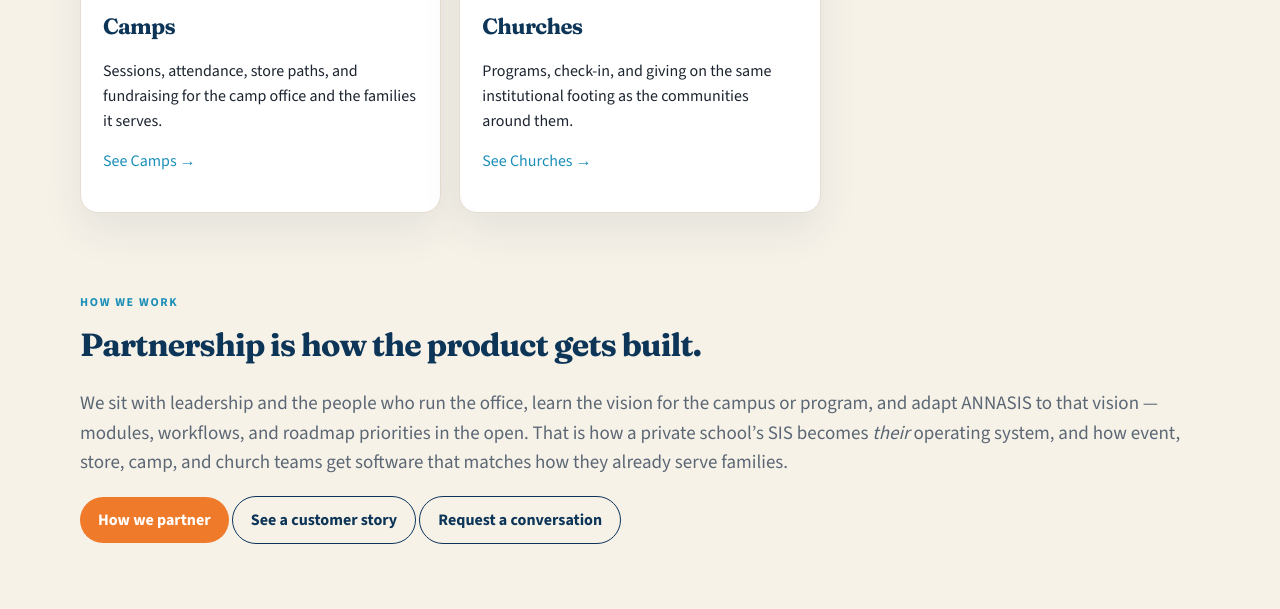
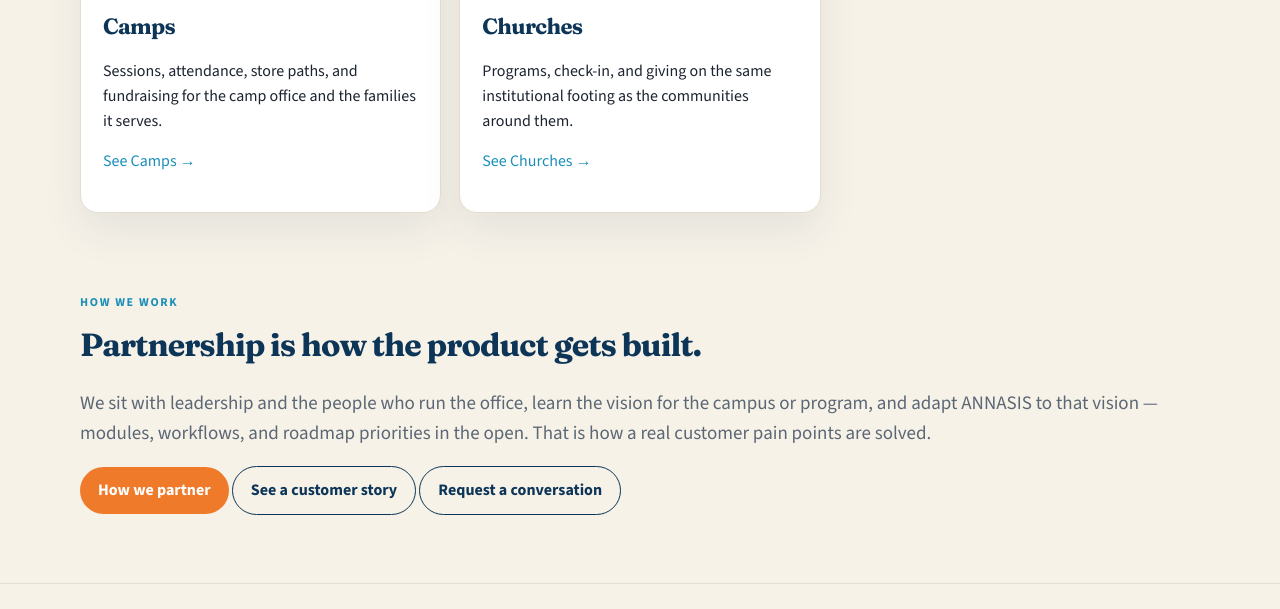
Before and after one commit to aaronsiebert-ux/annasis-website, a plain HTML site: page about.html in a window 1280 px wide. Shown: the part 2234-2843 px from the top of the page. Drawn offline with nearby package versions, Linux system fonts and the light colour scheme.

Commit message:
About: partnership closer — real customer pain points

```diff
--- a/about.html
+++ b/about.html
@@ -139,7 +139,7 @@
 
 <section class="section"><div class="kicker">How we work</div>
 <h2>Partnership is how the product gets built.</h2>
-<p class="lead">We sit with leadership and the people who run the office, learn the vision for the campus or program, and adapt ANNASIS to that vision — modules, workflows, and roadmap priorities in the open. That is how a private school’s SIS becomes <em>their</em> operating system, and how event, store, camp, and church teams get software that matches how they already serve families.</p>
+<p class="lead">We sit with leadership and the people who run the office, learn the vision for the campus or program, and adapt ANNASIS to that vision — modules, workflows, and roadmap priorities in the open. That is how a real customer pain points are solved.</p>
 <p><a class="btn" href="partner.html">How we partner</a>
 <a class="btn ghost" href="stories.html">See a customer story</a>
 <a class="btn ghost" href="contact.html">Request a conversation</a></p></section></main>
```
